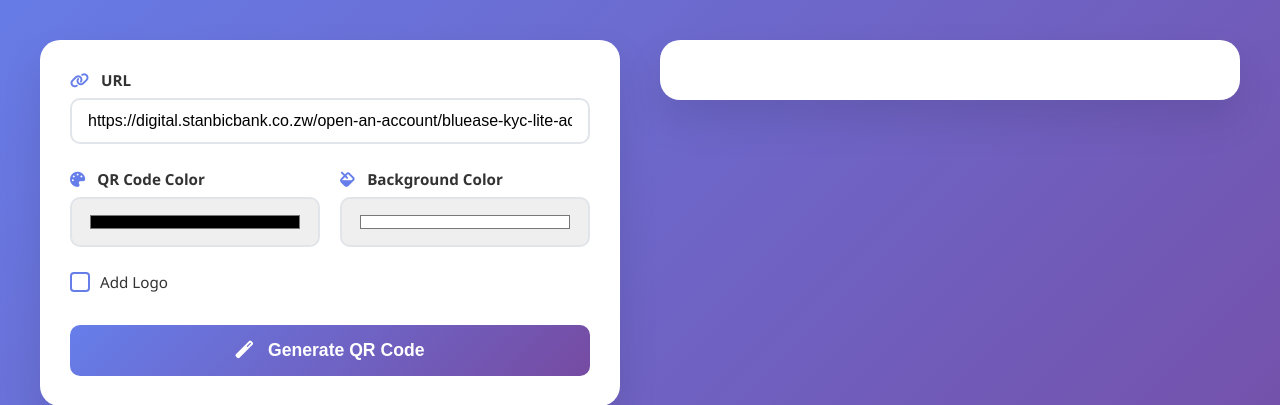
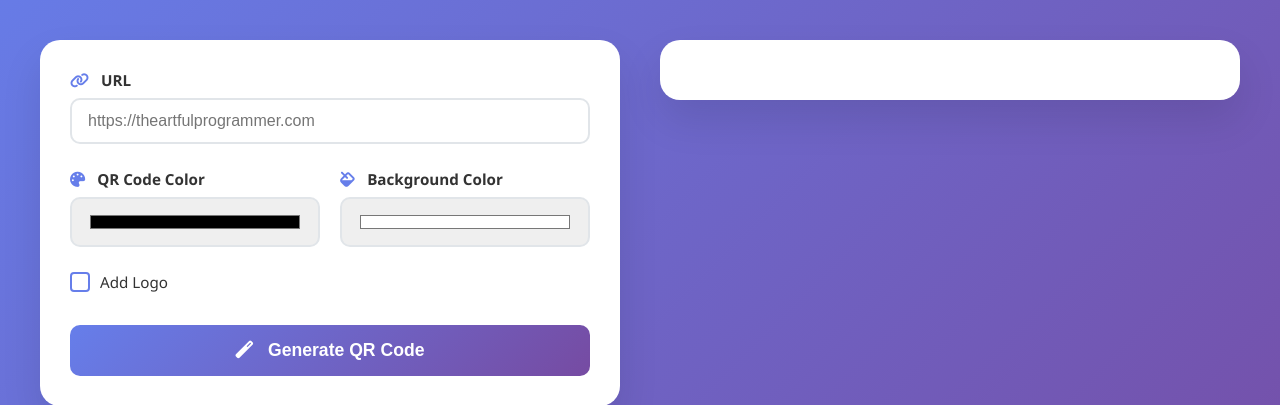
Before and after one commit to TheArtifulProgrammer/qr-code-generator, a FastAPI app: page / in a window 1280 px wide. Shown: the part 109-514 px from the top of the page. Run offline with FastAPI, Linux system fonts and the light colour scheme.

Commit message:
Update index.html

```diff
--- a/templates/index.html
+++ b/templates/index.html
@@ -22,8 +22,7 @@
                             <i class="fas fa-link"></i> URL
                         </label>
                         <input type="url" id="url" name="url"
-                               placeholder="https://example.com"
-                               value="https://digital.stanbicbank.co.zw/open-an-account/bluease-kyc-lite-account"
+                               placeholder="https://theartfulprogrammer.com"
                                required>
                     </div>
 
```
